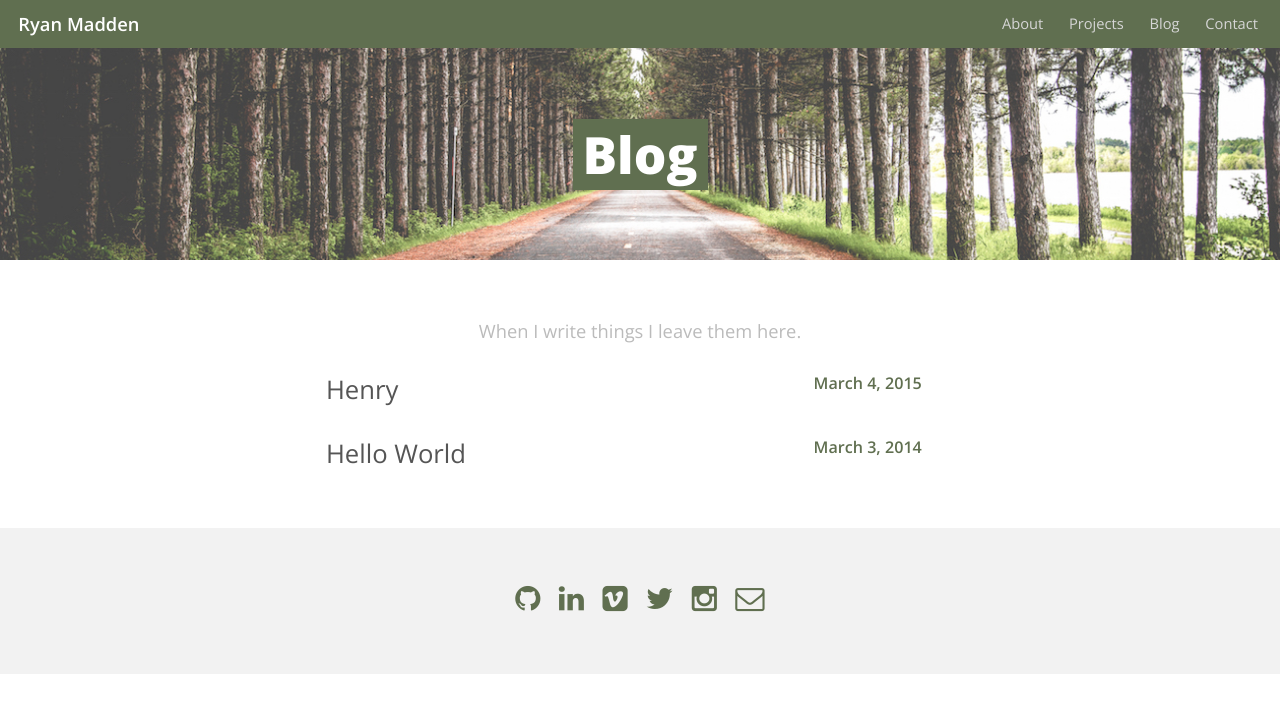
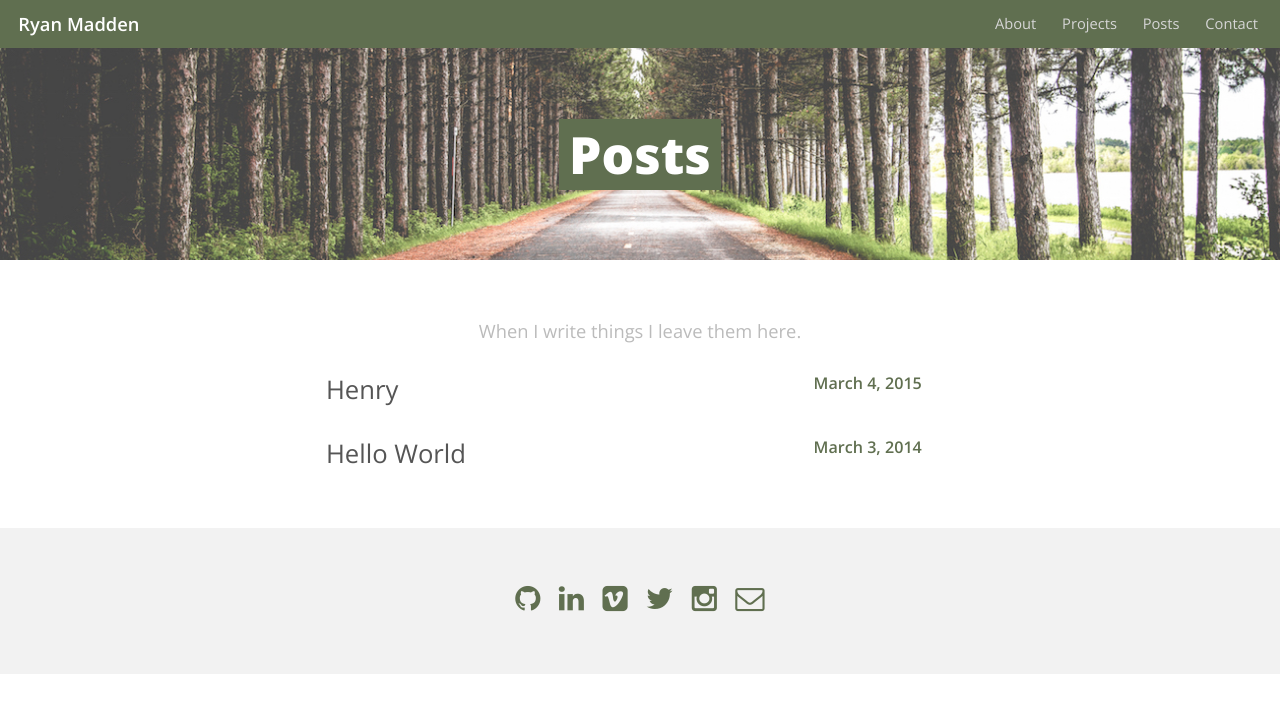
Before and after one commit to ryanmadden/ryanmadden.github.io, a Jekyll site: the page built from posts/list.html, in a window 1280 px wide. Shown: the top 713 px of the page. Built offline with Jekyll 4.4.1, drawn with Linux system fonts in a browser that asks for light colours.

Commit message:
Blog -> Posts

```diff
--- a/_config.yml
+++ b/_config.yml
@@ -1,3 +1,3 @@
-permalink: /blog/:title
+permalink: /posts/:title
 sass:
     sass_dir: sass
--- a/_layouts/default.html
+++ b/_layouts/default.html
@@ -17,7 +17,7 @@
     <h1><a href="/">Ryan Madden</a></h1>
     <a href="/#main" class="not-xsmall nav-link">About</a>
     <a href="/#projects" class="not-xsmall nav-link">Projects</a>
-    <a href="/blog" class="not-xsmall nav-link">Blog</a>
+    <a href="/posts/list" class="not-xsmall nav-link">Posts</a>
     <a href="/#contact" class="not-xsmall nav-link">Contact</a>
     <a href="#nav" class="only-xsmall nav-menu">Menu</a>
   </header>
@@ -27,7 +27,7 @@
     <ul class="links">
       <li><a href="/#main">About</a></li>
       <li><a href="/#projects">Projects</a></li>
-      <li><a href="/blog">Blog</a></li>
+      <li><a href="/posts/list">Posts</a></li>
       <li><a href="/#contact">Contact</a></li>
     </ul>
     <!-- <ul class="actions vertical">
--- a/index.html
+++ b/index.html
@@ -19,7 +19,7 @@
 		<h1><a href="#">Ryan Madden</a></h1>
 		<a href="/#main" class="not-xsmall nav-link">About</a>
 		<a href="/#projects" class="not-xsmall nav-link">Projects</a>
-		<a href="/blog" class="not-xsmall nav-link">Blog</a>
+		<a href="/posts/list" class="not-xsmall nav-link">Posts</a>
 		<a href="/#contact" class="not-xsmall nav-link">Contact</a>
 		<a href="#nav" class="only-xsmall nav-menu">Menu</a>
 	</header>
@@ -29,7 +29,7 @@
 		<ul class="links">
 			<li><a href="/#main">About</a></li>
 			<li><a href="/#projects">Projects</a></li>
-			<li><a href="/blog">Blog</a></li>
+			<li><a href="/posts/list">Posts</a></li>
 			<li><a href="/#contact">Contact</a></li>
 		</ul>
 		<!-- <ul class="actions vertical">
--- a/blog.html
+++ b/posts/list.html
@@ -4,7 +4,7 @@
 <!-- skel-baseline v3.0.0-dev | (c) n33 | skel.io | MIT licensed -->
 <html>
 <head>
-	<title>Ryan Madden - Blog</title>
+	<title>Ryan Madden - Writing</title>
 	<meta charset="utf-8" />
 	<meta name="viewport" content="width=device-width, initial-scale=1" />
 	<link href='https://fonts.googleapis.com/css?family=Open+Sans:300,600,800' rel='stylesheet' type='text/css'>
@@ -17,7 +17,7 @@
 		<h1><a href="/">Ryan Madden</a></h1>
 		<a href="/#main" class="not-xsmall nav-link">About</a>
 		<a href="/#projects" class="not-xsmall nav-link">Projects</a>
-		<a href="/blog" class="not-xsmall nav-link">Blog</a>
+		<a href="/posts/list" class="not-xsmall nav-link">Posts</a>
 		<a href="/#contact" class="not-xsmall nav-link">Contact</a>
 		<a href="#nav" class="only-xsmall nav-menu">Menu</a>
 	</header>
@@ -27,7 +27,7 @@
 		<ul class="links">
 			<li><a href="/#main">About</a></li>
 			<li><a href="/#projects">Projects</a></li>
-			<li><a href="/blog">Blog</a></li>
+			<li><a href="/posts/list">Posts</a></li>
 			<li><a href="/#contact">Contact</a></li>
 		</ul>
 		<!-- <ul class="actions vertical">
@@ -38,7 +38,7 @@
 
 	<!-- Banner -->
 	<section id="banner">
-		<h2>Blog</h2>
+		<h2>Posts</h2>
 	</section>
 
 	<!-- Main -->
```
